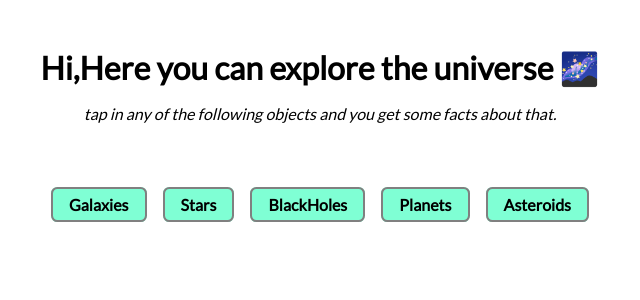
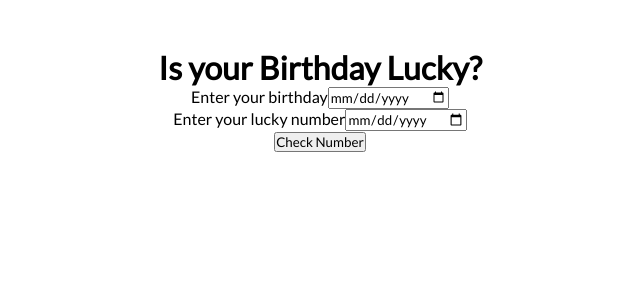
Before and after one commit to Jitendra1mp4/lucky-birthday, a React (Create React App) app: page / in a window 1280 px wide. Shown: the top 300 px of the page, without its empty margins (320-960 px from the left). Built offline with nearby package versions, Linux system fonts and the light colour scheme.

Commit message:
Get started with bare minimum html structure.

```diff
--- a/public/index.html
+++ b/public/index.html
@@ -24,7 +24,7 @@
       work correctly both with client-side routing and a non-root public URL.
       Learn how to configure a non-root public URL by running `npm run build`.
     -->
-    <title>React App</title>
+    <title>Birthday Lucky</title>
   </head>
   <body>
     <noscript>You need to enable JavaScript to run this app.</noscript>
--- a/src/Components/Learnings.js
+++ b/src/Components/Learnings.js
@@ -1,92 +1,33 @@
 // first importing useState
-import { useState } from "react";
 
-const universeObjects = {
-  Galaxies: [
-    'The word "galaxy" which refers to our galaxy, the Milky Way, is derived from the Greek word "galaxias", which means "milky".',
-    "They alter the way spiral arms form.",
-    "Galaxies have their magnetic fields.",
-    "There are three primary types of galaxies in space: elliptical, spiral, and irregular.",
-    "Groups of stars and other matter are present in every galaxy and are bound together by gravity.",
-  ],
-
-  Stars: [
-    "Stars have atmospheres, just like planets. Our Sun’s atmosphere extends the boundaries of the outer Solar System.",
-    "Stars of our Galaxy orbit around a supermassive black hole at its center just as planets orbit those stars.",
-    "There are about as many binary systems in the observable part of the Universe as there are single-star systems.",
-    "The average density of a neutron star is approximately equal to the density of the atomic nucleus.",
-    "The most promising candidates for searching for extraterrestrial life are yellow dwarfs similar to our Sun.",
-  ],
-
-  BlackHoles: [
-    "You Can’t Directly See a Black Hole.",
-    "Our Milky Way Probably Has a Black Hole.",
-    "Dying Stars Lead to Stellar Black Holes.",
-    "Black Holes Are Only Dangerous if You Get Too Close.",
-  ],
-
-  Planets: [
-    "Earth’s atmosphere protects us from meteoroids and radiation from the Sun.",
-    "Venus is the hottest planet in the solar system.",
-    "Mercury’s craters are named after famous artists, musicians and authors.",
-    "Saturn has more moons than any other planet in the Solar System.",
-    "There have been more missions to Mars than any other planet.",
-  ],
-
-  Asteroids: [
-    "Asteroids are rich in minerals and water",
-    "Some asteroids became the moons of planets",
-    "There are millions of asteroids in the solar system",
-    "Asteroids can have moons, rings and tails",
-    "Asteroids are relics from the time the solar system was born",
-  ],
-};
-
+const birthday = document.querySelector("#input-birthday");
+const luckyNumber = document.querySelector("#input-lucky-number");
 function Learnings(props) {
-  const [facts, setFacts] = useState([]);
-
-  let objectTypeMouseOverHandler = (item) => {
-    let factList = universeObjects[item];
-    setFacts(factList);
-  };
-
-  function getFacts(item, index) {
-    if (index % 2 === 0)
-      return (
-        <li className="list-item-facts back-white" key={item}>
-          {item}
-        </li>
-      );
-    return (
-      <li className="list-item-facts" key={item}>
-        {item}
-      </li>
-    );
-  }
   return (
     <div className="div-learning">
-      <h1>Hi,Here you can explore the universe 🌌</h1>
-      <p className="para-message">
-        tap in any of the following objects and you get some facts about that.
-      </p>
-      <div className="universe-objects-container">
-        {Object.keys(universeObjects).map((item, index) => {
-          return (
-            <span
-              className="spn-univ-object"
-              onMouseOver={() => objectTypeMouseOverHandler(item)}
-              key={item}
-            >
-              {item}
-            </span>
-          );
-        })}
-      </div>
-      <div className="div-result">
-        <ul className="list-facts">
-          {facts.map((item, index) => getFacts(item, index))}
-        </ul>
-      </div>
+      <header>
+        <h1>Is your Birthday Lucky?</h1>
+      </header>
+
+      <section>
+        <div className="form-part">
+          <label htmlFor="input-birthday">Enter your birthday</label>
+          <input type="date" name="input-birthday" id="input-birthday" />
+        </div>
+
+        <div className="form-part">
+          <label htmlFor="input-lucky-number">Enter your lucky number</label>
+          <input
+            type="date"
+            name="input-lucky-number"
+            id="input-lucky-number"
+          />
+        </div>
+
+        <div className="form-part">
+          <button id="btn-checkLucky">Check Number</button>
+        </div>
+      </section>
     </div>
   );
 }
```
